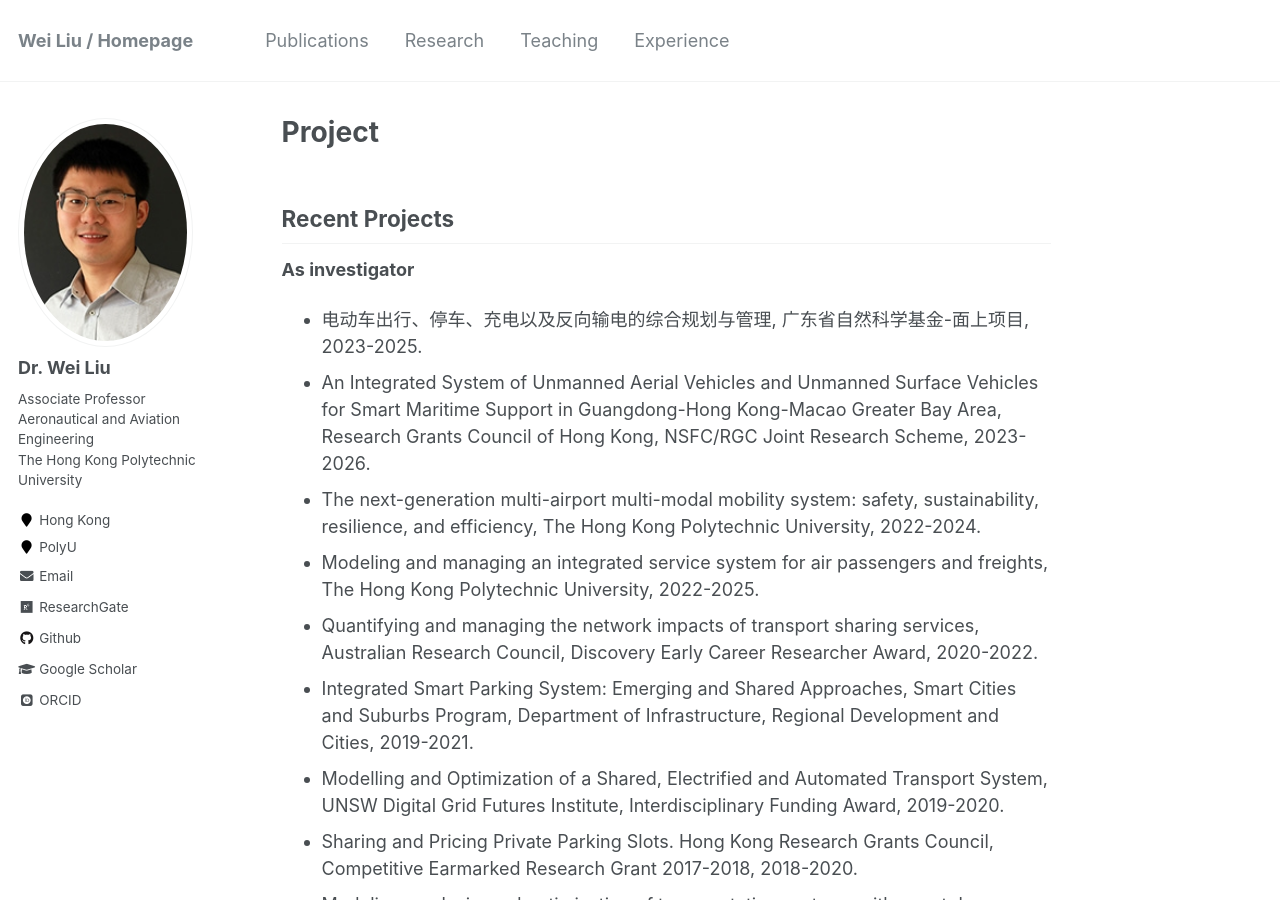
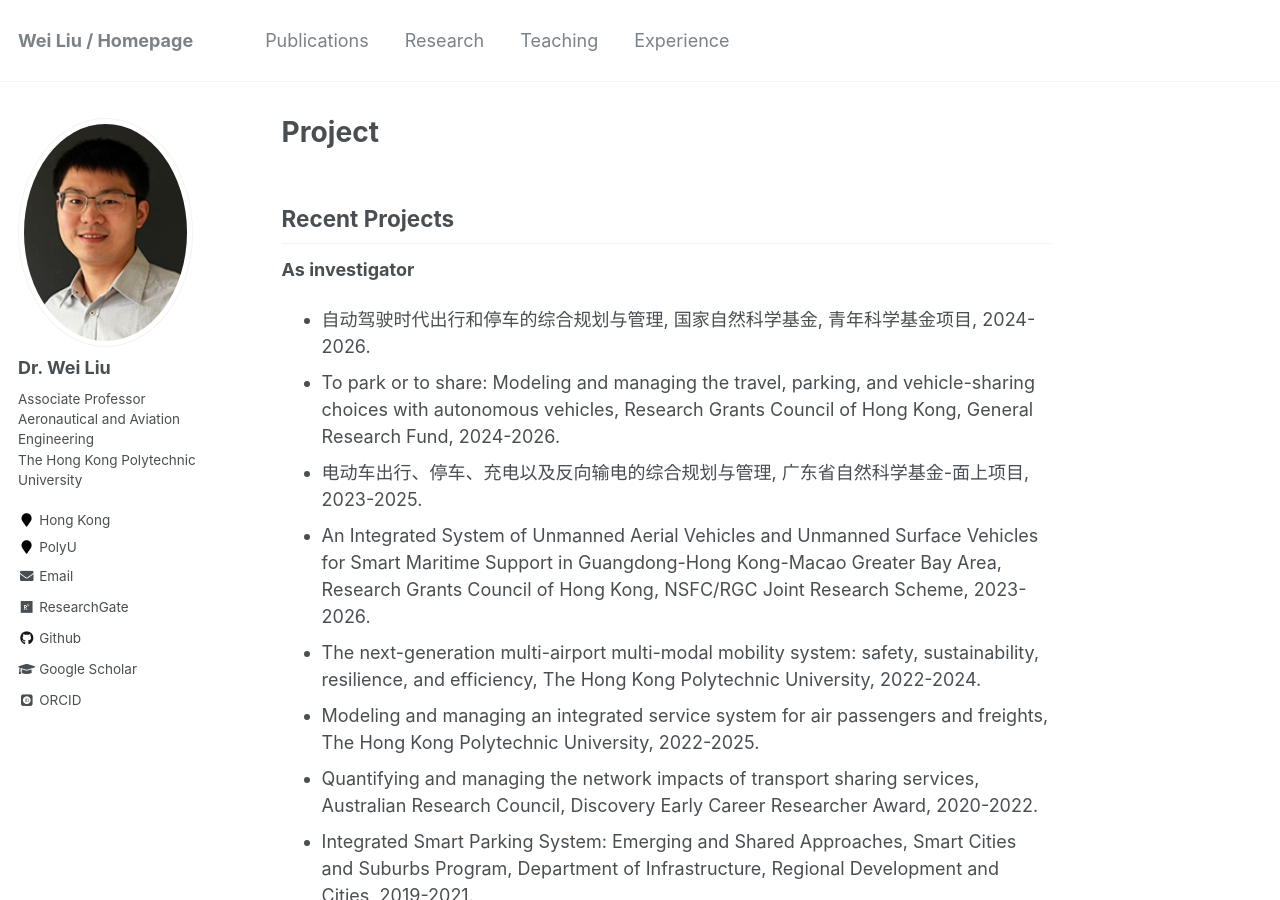
Before and after one commit to weiliu2016/weiliu2016.github.io, a Jekyll site: the page built from _pages/project.md, in a window 1280 px wide and 900 px high. Built offline with Jekyll 4.4.1, drawn with Linux system fonts in a browser that asks for light colours; some web fonts are replaced.

Commit message:
Update project.md

```diff
--- a/_pages/project.md
+++ b/_pages/project.md
@@ -9,6 +9,8 @@ Recent Projects
 -------------
 **As investigator**
 
+* 自动驾驶时代出行和停车的综合规划与管理, 国家自然科学基金, 青年科学基金项目, 2024-2026.
+* To park or to share: Modeling and managing the travel, parking, and vehicle-sharing choices with autonomous vehicles, Research Grants Council of Hong Kong, General Research Fund, 2024-2026.
 * 电动车出行、停车、充电以及反向输电的综合规划与管理, 广东省自然科学基金-面上项目, 2023-2025.
 * An Integrated System of Unmanned Aerial Vehicles and Unmanned Surface Vehicles for Smart Maritime Support in Guangdong-Hong Kong-Macao Greater Bay Area,  Research Grants Council of Hong Kong, NSFC/RGC Joint Research Scheme, 2023-2026.
 * The next-generation multi-airport multi-modal mobility system: safety, sustainability, resilience, and efficiency, The Hong Kong Polytechnic University, 2022-2024.
```
